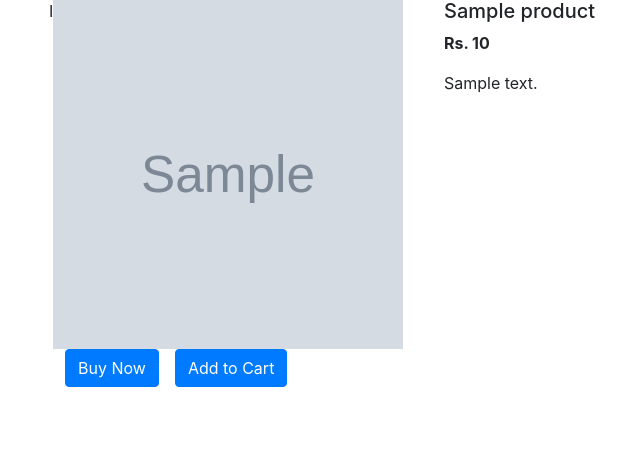
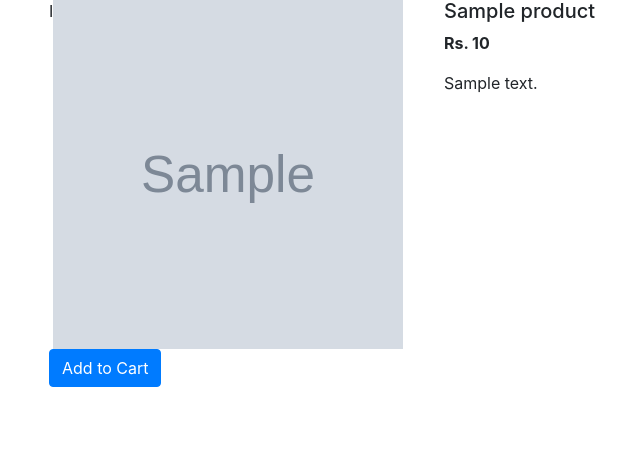
Before and after one commit to ankeshkr/veggiecart10, a Django app: template shop/templates/shop/prodview.html in a window 1280 px wide. Shown: the part 81-530 px from the top of the page, without its empty margins (21-661 px from the left). Run offline with Django 3.2, Linux system fonts and the light colour scheme; the template is opened without the code that fills it: most values are stand-ins (such as "Sample title", 1, 10 or a date in 2020); grey boxes marked "Sample" are stand-in pictures; some libraries are stand-ins or nearby versions.

Commit message:
Update prodview.html

```diff
--- a/shop/templates/shop/prodview.html
+++ b/shop/templates/shop/prodview.html
@@ -1,5 +1,5 @@
 {% extends 'shop/basic.html' %}
-{% block title %}{{product.product_name}} - VeggieCart{% endblock %}
+{% block title %}{{product.product_name}} - HomeGreens{% endblock %}
 {% block body %}
 <div class="container my-4">
     <div class="row">
@@ -8,8 +8,7 @@
             I   <img src='/media/{{product.image}}' width="350px" height="350px">
             </div>
         <div class="row">
-            <button class="btn btn-primary mx-3">Buy Now</button>
-            <button class="btn btn-primary ">Add to Cart</button>
+                <button class="btn btn-primary ">Add to Cart</button>
         </div>
     </div>
         <div class='col-md-8'>
```
